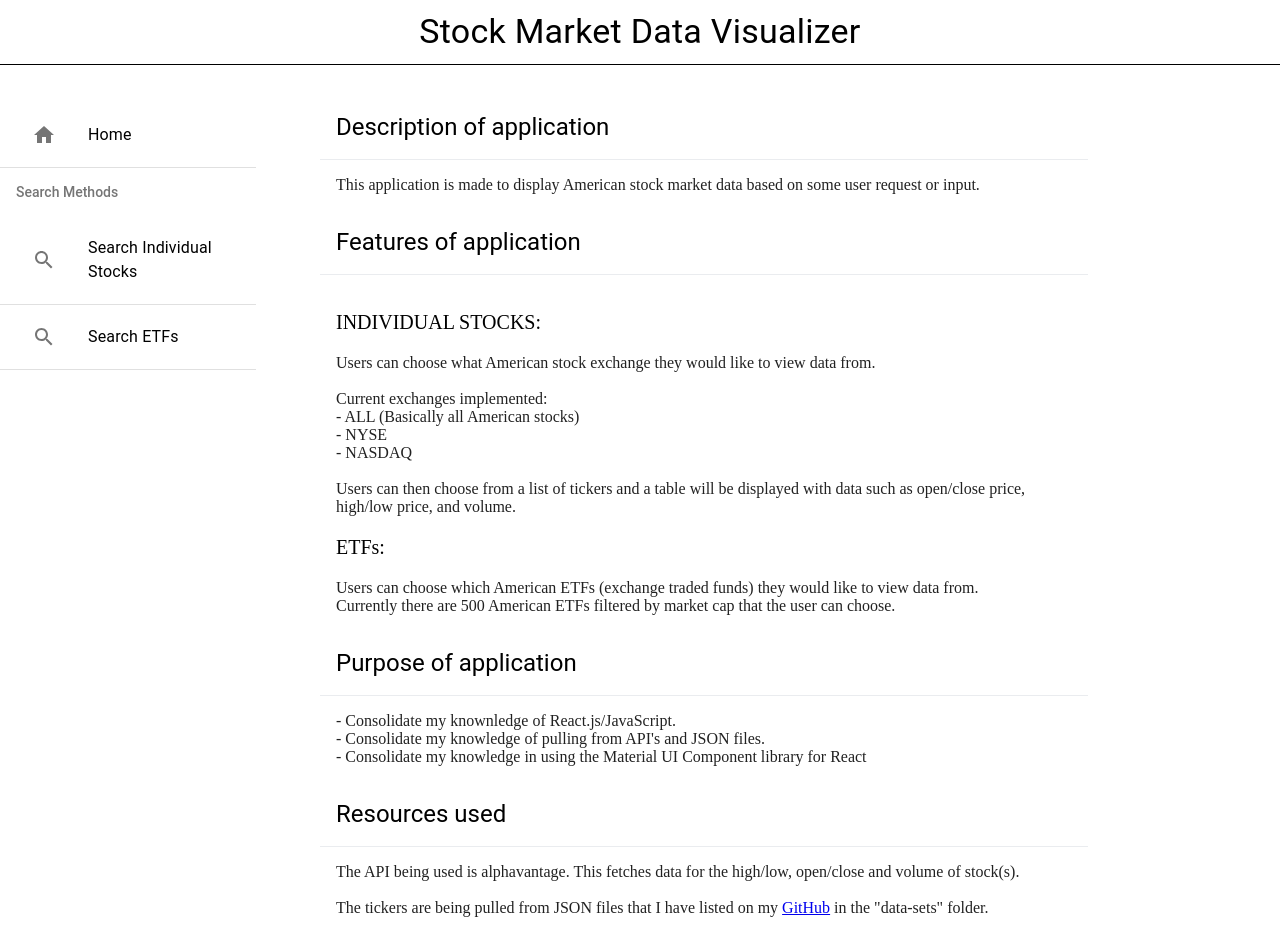
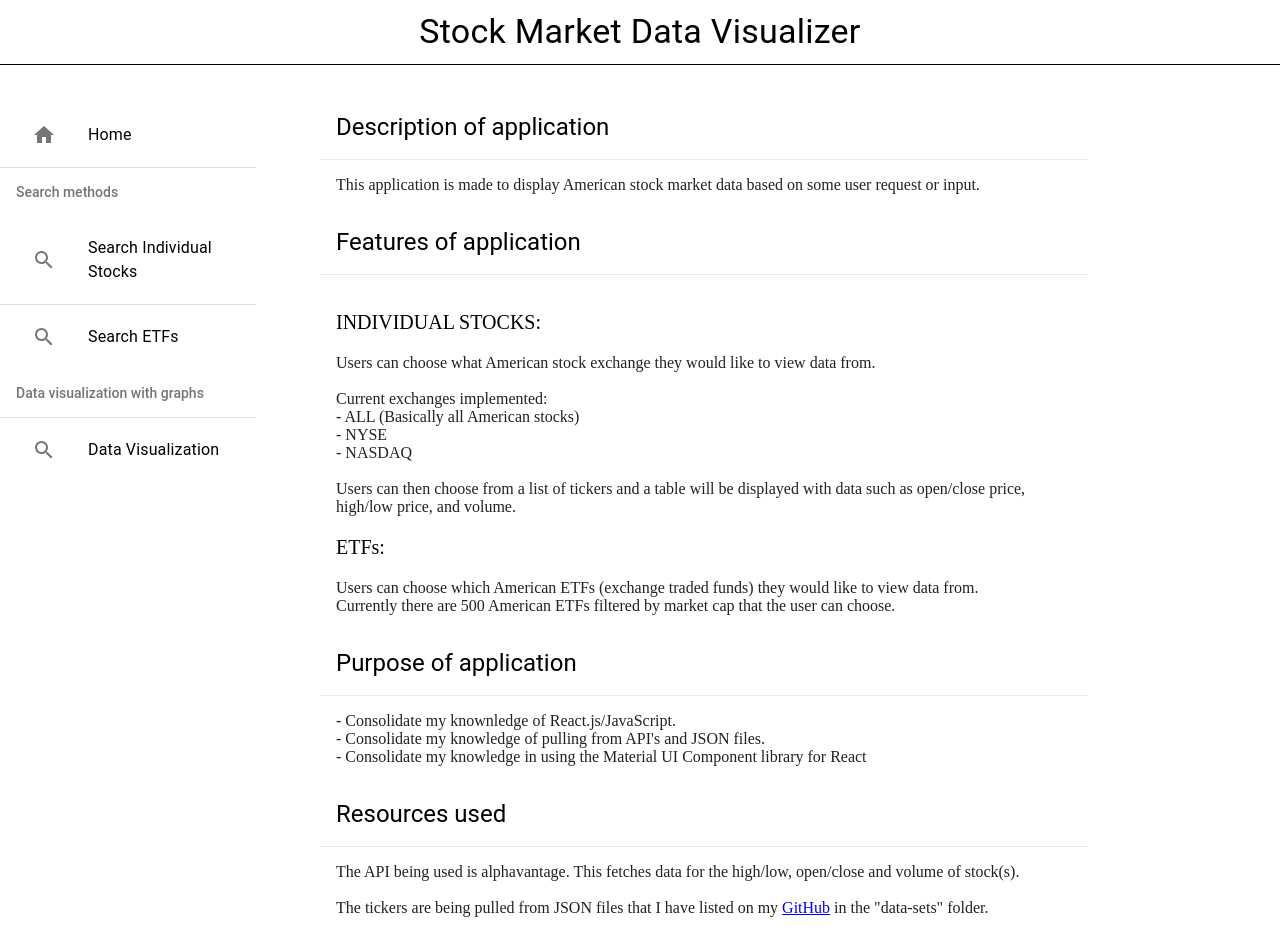
Before and after one commit to michaelivanov1/stock-market-data, a React (Create React App) app: page / in a window 1280 px wide. Built offline with nearby package versions, Linux system fonts and the light colour scheme.

Commit message:
added boilerplate for data visualization component

```diff
--- a/src/App.js
+++ b/src/App.js
@@ -2,9 +2,12 @@ import React, { useReducer } from "react";
 import { Route, Link, Routes } from "react-router-dom";
 import { ThemeProvider } from "@mui/material/styles";
 import theme from "./theme";
+
 import HomeComponent from "./Components/HomeComponent";
 import SearchIndividualStocksComponent from "./Components/SearchIndividualStocksComponent";
 import SearchETFSComponent from "./Components/SearchETFSComponent";
+import DataVisualizationComponent from "./Components/DataVisualizationComponent";
+
 import {
   Toolbar,
   AppBar,
@@ -70,7 +73,7 @@ const App = () => {
             </ListItemButton>
           </ListItem>
           <Divider />
-          <ListSubheader>Search Methods</ListSubheader>
+          <ListSubheader>Search methods</ListSubheader>
           <ListItem>
             <ListItemButton component={Link} to="/searchstocks">
               <ListItemIcon>
@@ -88,7 +91,16 @@ const App = () => {
               <ListItemText primary="Search ETFs" />
             </ListItemButton>
           </ListItem>
+          <ListSubheader>Data visualization with graphs</ListSubheader>
           <Divider />
+          <ListItem>
+            <ListItemButton component={Link} to="/datavisualization">
+              <ListItemIcon>
+                <SearchIcon />
+              </ListItemIcon>
+              <ListItemText primary="Data Visualization" />
+            </ListItemButton>
+          </ListItem>
         </List>
       </Box>
 
@@ -98,6 +110,7 @@ const App = () => {
           <Route path="/home" element={<HomeComponent dataFromChild={dataFromChild} />} />
           <Route path="/searchstocks" element={<SearchIndividualStocksComponent dataFromChild={dataFromChild} />} />
           <Route path="/searchetfs" element={<SearchETFSComponent dataFromChild={dataFromChild} />} />
+          <Route path="/datavisualization" element={<DataVisualizationComponent dataFromChild={dataFromChild} />} />
         </Routes>
       </div>
       <Snackbar
--- /dev/null
+++ b/src/Components/DataVisualizationComponent.js
@@ -0,0 +1,33 @@
+import React, { useReducer, useEffect } from "react";
+import { ThemeProvider } from "@mui/material/styles";
+import {
+    Card,
+    CardHeader,
+    CardContent,
+    Autocomplete,
+    TextField,
+    Button,
+    Box,
+} from "@mui/material";
+
+import theme from "../theme";
+
+
+const DataVisualizationComponent = () => {
+
+    return (
+        <ThemeProvider theme={theme}>
+            <Box textAlign='center'>
+                <Card style={{ marginLeft: '25%', width: "50%", boxShadow: 'none' }}>
+                    <CardHeader
+                        title="TODO: add graphs and data visualization"
+                        style={{ color: 'black', textAlign: "center" }}
+                    />
+                </Card>
+            </Box>
+        </ThemeProvider>
+    );
+
+}
+
+export default DataVisualizationComponent;
```
